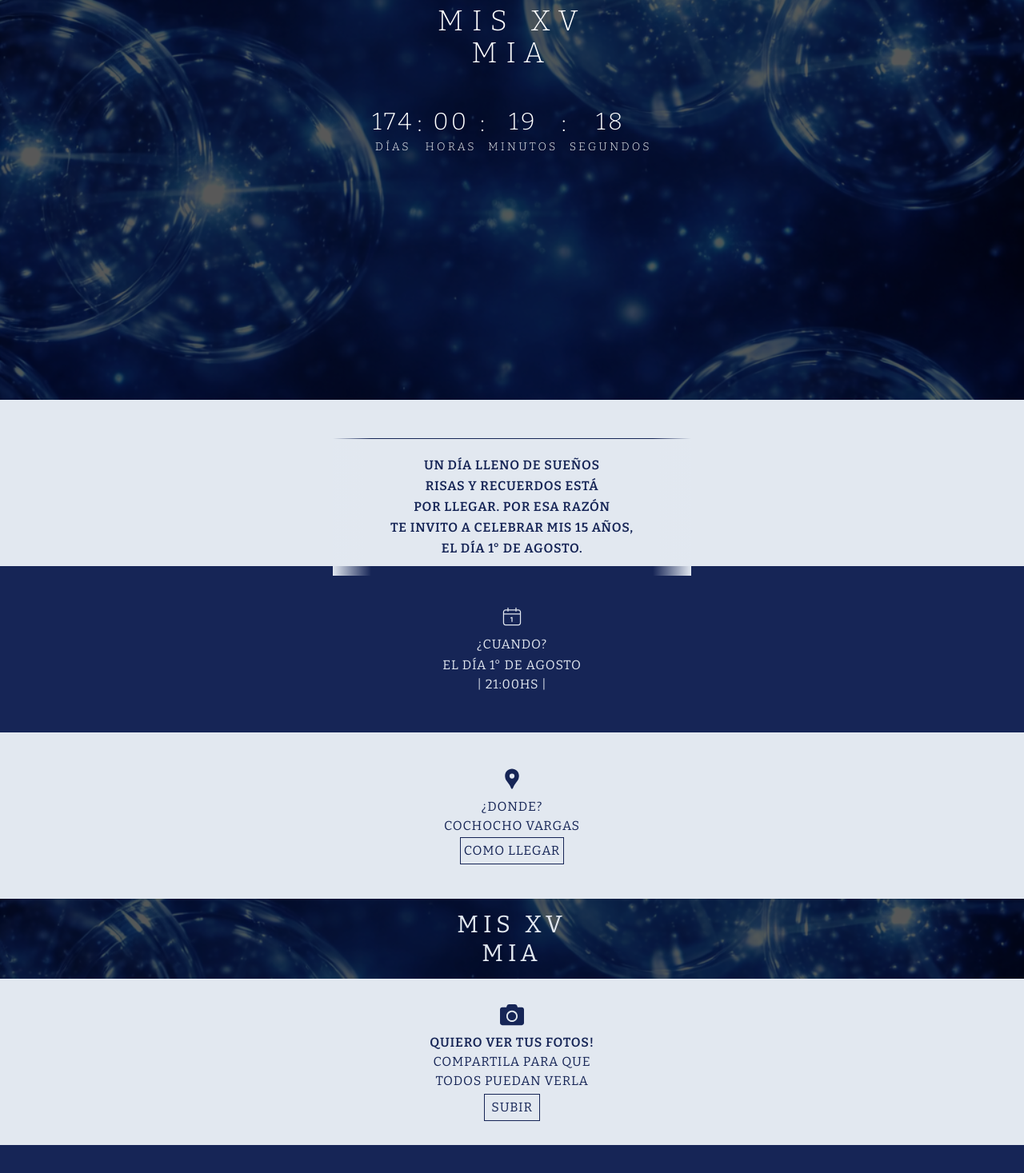
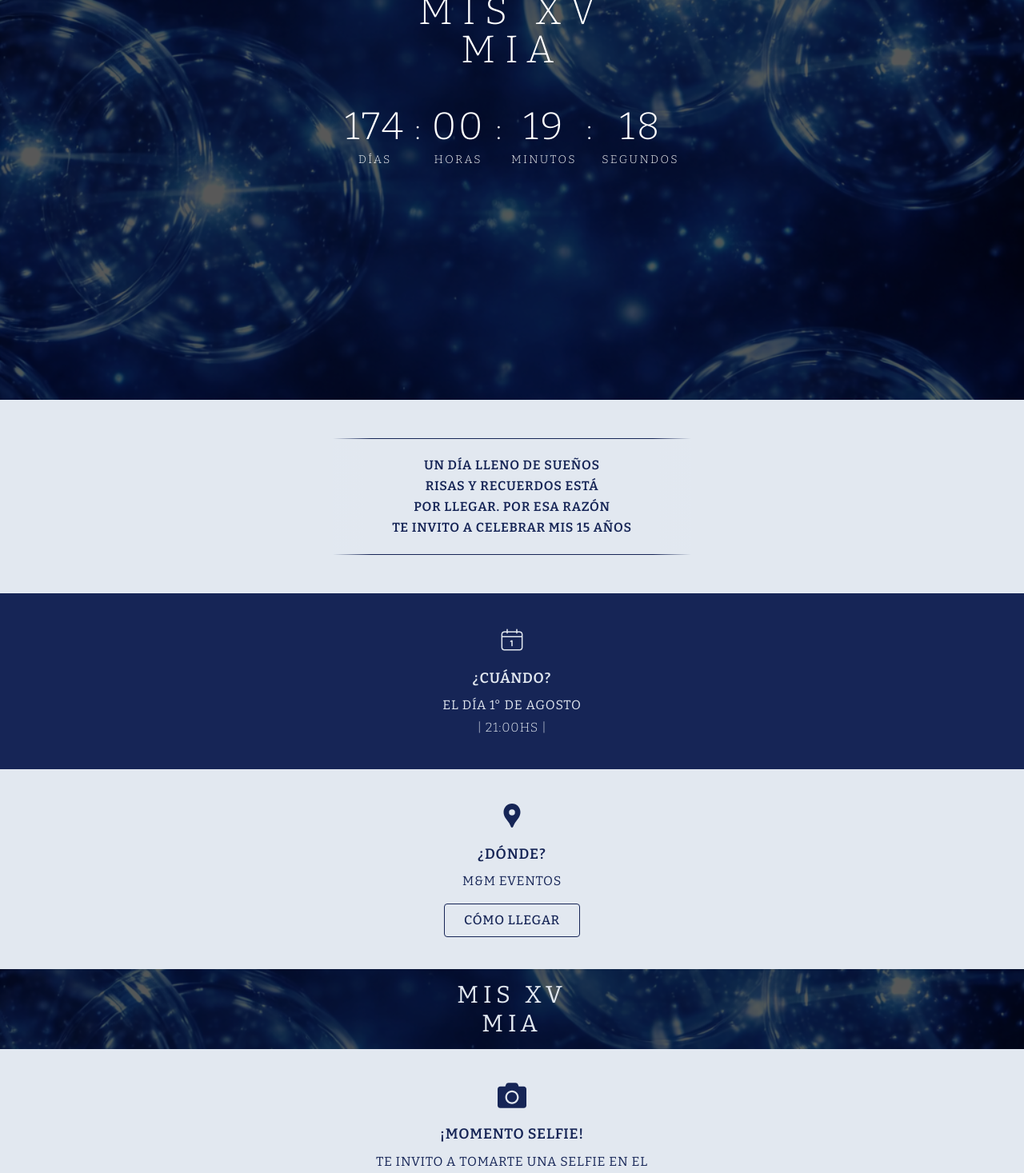
Before and after one commit to LuccasOlivero/birthday-mia-15, a Next.js app: page / in a window 1280 px wide. Shown: the part 300-1767 px from the top of the page at 80% size. Built offline with nearby package versions, Linux system fonts and the light colour scheme.

Commit message:
fix some styles

```diff
--- a/app/page.tsx
+++ b/app/page.tsx
@@ -10,6 +10,8 @@ import Info from "@/components/Info";
 import Footer from "@/components/Footer";
 
 export default function Home() {
+  // cancion de fondo
+  // https://www.youtube.com/watch?v=QYaPhMmsZ1g&list=RDQYaPhMmsZ1g&start_radio=1
   return (
     <>
       <Hero />
--- a/components/Body.tsx
+++ b/components/Body.tsx
@@ -1,23 +1,22 @@
 export default function Body() {
   return (
-    <div className="bg-slate-200 px-4 py-8 sm:px-8 sm:py-12 h-52">
-      <div className="relative max-w-md mx-auto">
+    <div className="bg-slate-200 px-4 py-8 sm:px-8 sm:py-12 min-h-52 flex items-center">
+      <div className="relative max-w-md mx-auto w-full">
         {/* Desvanecimiento izquierdo */}
-        <div className="absolute left-0 top-0 bottom-0 w-8 sm:w-12 bg-linear-to-r from-slate-200 to-transparent z-10"></div>
+        <div className="absolute left-0 top-0 bottom-0 w-8 sm:w-12 bg-gradient-to-r from-slate-200 to-transparent z-10"></div>
 
         {/* Desvanecimiento derecho */}
-        <div className="absolute right-0 top-0 bottom-0 w-8 sm:w-12 bg-linear-to-l from-slate-200 to-transparent z-10"></div>
+        <div className="absolute right-0 top-0 bottom-0 w-8 sm:w-12 bg-gradient-to-l from-slate-200 to-transparent z-10"></div>
 
         {/* Contenido con bordes */}
         <p
-          className="uppercase text-center border-b-[1.5px] border-t-[1.5px] border-blue-950 text-blue-950 py-4 sm:py-5 font-semibold text-sm sm:text-base leading-relaxed"
+          className="uppercase text-center border-b-[1.5px] border-t-[1.5px] border-blue-950 text-blue-950 py-4 sm:py-5 text-sm sm:text-base font-semibold leading-relaxed"
           style={{ letterSpacing: "0.05em" }}
         >
           Un día lleno de sueños <br />
           risas y recuerdos está <br />
-          por llegar. por esa razón <br />
-          te invito a celebrar mis 15 años, <br />
-          el día 1° de agosto.
+          por llegar. Por esa razón <br />
+          te invito a celebrar mis 15 años
         </p>
       </div>
     </div>
--- a/components/Date.tsx
+++ b/components/Date.tsx
@@ -3,15 +3,17 @@ import { CiCalendarDate } from "react-icons/ci";
 export default function Date() {
   return (
     <div
-      className="flex flex-col justify-center items-center bg-blue-950 text-slate-200 h-52 uppercase"
+      className="flex flex-col justify-center items-center bg-blue-950 text-slate-200 min-h-52 px-4 py-8 sm:py-10 uppercase"
       style={{ letterSpacing: "0.05em" }}
     >
-      <div className="mb-2">
-        <CiCalendarDate className="text-3xl" />
+      <div className="mb-3 sm:mb-4">
+        <CiCalendarDate className="text-3xl sm:text-4xl" />
       </div>
-      <h2 className="pb-0.5">¿Cuando?</h2>
-      <p>El día 1° de agosto</p>
-      <p>| 21:00hs |</p>
+      <h2 className="uppercase text-center font-semibold text-base sm:text-lg mb-2">
+        ¿Cuándo?
+      </h2>
+      <p className="text-sm sm:text-base mb-1">El día 1° de agosto</p>
+      <p className="text-sm sm:text-base font-light">| 21:00hs |</p>
     </div>
   );
 }
--- a/components/Form.tsx
+++ b/components/Form.tsx
@@ -75,10 +75,9 @@ export default function Form() {
     // Aquí conectarías con tu backend o servicio
     alert("¡Confirmación enviada! Gracias por responder.");
   };
-
   return (
     <div
-      className="relative flex flex-col justify-center items-center min-h-screen bg-cover bg-center bg-no-repeat px-4 py-6"
+      className="relative flex flex-col justify-center items-center min-h-[85vh] bg-cover bg-center bg-no-repeat px-4 py-4"
       style={{ backgroundImage: `url('/fondo15.png')` }}
     >
       <div className="absolute inset-0 bg-black/65"></div>
@@ -314,7 +313,7 @@ export default function Form() {
             type="submit"
             className="w-full bg-blue-950 text-white py-3 px-4 rounded-md font-semibold uppercase tracking-wide hover:bg-blue-900 transition-colors duration-200"
           >
-            Enviar Confirmación
+            Confirmar
           </button>
         </form>
       </div>
--- a/components/Hero.tsx
+++ b/components/Hero.tsx
@@ -45,7 +45,7 @@ export default function Hero() {
 
   return (
     <div
-      className="relative flex flex-col justify-center items-center min-h-screen bg-cover bg-center bg-no-repeat px-4"
+      className="relative flex flex-col justify-center items-center min-h-screen bg-cover bg-center bg-no-repeat px-4 py-8"
       style={{ backgroundImage: `url('/fondo15.png')` }}
     >
       {/* Overlay oscuro */}
@@ -54,65 +54,79 @@ export default function Hero() {
       {/* Contenido */}
       <div className="relative z-10 text-center w-full max-w-md">
         <h2
-          className="text-white uppercase text-3xl sm:text-4xl font-light mb-8 sm:mb-12"
-          style={{ letterSpacing: "0.3em" }}
+          className="text-white uppercase text-3xl sm:text-4xl md:text-5xl font-light mb-8 sm:mb-12"
+          style={{ letterSpacing: "0.25em" }}
         >
           Mis XV <br /> Mia
         </h2>
 
         {/* Cuenta regresiva */}
-        <div className="flex items-center justify-center gap-1 text-white font-light">
+        <div className="flex items-center justify-center gap-2 sm:gap-3 text-white font-light">
           {/* Días */}
           <div
-            className="flex flex-col items-center"
-            style={{ letterSpacing: "0.2em" }}
+            className="flex flex-col items-center min-w-[60px] sm:min-w-[70px]"
+            style={{ letterSpacing: "0.15em" }}
           >
-            <div className="text-2xl sm:text-3xl">
+            <div className="text-3xl sm:text-4xl md:text-5xl font-light">
               {formatNumber(timeLeft.days)}
             </div>
-            <div className="text-xs sm:text-sm mt-1 uppercase">Días</div>
+            <div className="text-xs sm:text-sm mt-1 sm:mt-2 uppercase">
+              Días
+            </div>
           </div>
 
           {/* Separador */}
-          <div className="text-xl sm:text-3xl mb-5">:</div>
+          <div className="text-2xl sm:text-3xl md:text-4xl font-light mb-4 sm:mb-5">
+            :
+          </div>
 
           {/* Horas */}
           <div
-            className="flex flex-col items-center"
-            style={{ letterSpacing: "0.2em" }}
+            className="flex flex-col items-center min-w-[60px] sm:min-w-[70px]"
+            style={{ letterSpacing: "0.15em" }}
           >
-            <div className="text-2xl sm:text-3xl">
+            <div className="text-3xl sm:text-4xl md:text-5xl font-light">
               {formatNumber(timeLeft.hours)}
             </div>
-            <div className="text-xs sm:text-sm mt-1 uppercase">Horas</div>
+            <div className="text-xs sm:text-sm mt-1 sm:mt-2 uppercase">
+              Horas
+            </div>
           </div>
 
           {/* Separador */}
-          <div className="text-xl sm:text-3xl mb-5">:</div>
+          <div className="text-2xl sm:text-3xl md:text-4xl font-light mb-4 sm:mb-5">
+            :
+          </div>
 
           {/* Minutos */}
           <div
-            className="flex flex-col items-center"
-            style={{ letterSpacing: "0.2em" }}
+            className="flex flex-col items-center min-w-[60px] sm:min-w-[70px]"
+            style={{ letterSpacing: "0.15em" }}
           >
-            <div className="text-2xl sm:text-3xl">
+            <div className="text-3xl sm:text-4xl md:text-5xl font-light">
               {formatNumber(timeLeft.minutes)}
             </div>
-            <div className="text-xs sm:text-sm mt-1 uppercase">Minutos</div>
+            <div className="text-xs sm:text-sm mt-1 sm:mt-2 uppercase">
+              Minutos
+            </div>
           </div>
 
           {/* Separador */}
-          <div className="text-xl sm:text-3xl mb-5">:</div>
+          <div className="text-2xl sm:text-3xl md:text-4xl font-light mb-4 sm:mb-5">
+            :
+          </div>
 
           {/* Segundos */}
           <div
-            className="flex flex-col items-center"
-            style={{ letterSpacing: "0.2em" }}
+            className="flex flex-col items-center min-w-[60px] sm:min-w-[70px]"
+            style={{ letterSpacing: "0.15em" }}
           >
-            <div className="text-2xl sm:text-3xl">
+            <div className="text-3xl sm:text-4xl md:text-5xl font-light">
               {formatNumber(timeLeft.seconds)}
             </div>
-            <div className="text-xs sm:text-sm mt-1 uppercase">Segundos</div>
+            <div className="text-xs sm:text-sm mt-1 sm:mt-2 uppercase">
+              Segundos
+            </div>
           </div>
         </div>
       </div>
--- a/components/Images.tsx
+++ b/components/Images.tsx
@@ -3,20 +3,21 @@ import { FaCamera } from "react-icons/fa";
 export default function Images() {
   return (
     <div
-      className="h-52 w-full uppercase flex flex-col justify-center items-center bg-slate-200 text-blue-950"
+      className="min-h-52 w-full uppercase flex flex-col justify-center items-center bg-slate-200 text-blue-950 px-4 py-8 sm:py-10"
       style={{ letterSpacing: "0.05em" }}
     >
       <div>
-        <FaCamera className="text-3xl mb-2" />
+        <FaCamera className="text-3xl sm:text-4xl mb-3 sm:mb-4" />
       </div>
-      <h2 className="text-blue-950 uppercase text-center font-semibold sm:text-base">
-        Quiero ver tus fotos!
+      <h2 className="text-blue-950 uppercase text-center font-semibold text-base sm:text-lg mb-2">
+        ¡momento selfie!
       </h2>
-      <p className="text-blue-950 text-center text-sm sm:text-base">
-        compartila para que <br />
-        todos puedan verla
+      <p className="text-blue-950 text-center text-sm sm:text-base leading-relaxed max-w-md">
+        Te invito a tomarte una selfie en el <br className="hidden sm:block" />
+        cumple y compartirlas conmigo por acá <br className="hidden sm:block" />
+        y si querés ahora también!
       </p>
-      <button className="uppercase p-1 px-2 mt-1 border-[1.5px] border-blue-950 hover:bg-blue-950 hover:text-slate-200 transition-colors mx-auto block">
+      <button className="uppercase p-2 px-4 sm:px-6 mt-4 sm:mt-5 border-[1.5px] border-blue-950 hover:bg-blue-950 hover:text-slate-200 transition-colors text-sm sm:text-base font-medium rounded-sm">
         subir
       </button>
     </div>
--- a/components/Info.tsx
+++ b/components/Info.tsx
@@ -11,7 +11,9 @@ export default function Info() {
       </div>
       <h2>dess code</h2>
       <h3>elegante</h3>
-      <p>evita usar color azul</p>
+      <p className="lowercase">
+        {"("}evita usar color azul{")"}
+      </p>
     </div>
   );
 }
--- a/components/SecondBanner.tsx
+++ b/components/SecondBanner.tsx
@@ -1,6 +1,6 @@
 export default function SecondBanner() {
   return (
-    <div className="bg-blue-950 px-4 py-8 sm:px-8 sm:py-12 h-33">
+    <div className="bg-blue-950 px-4 sm:px-8 sm:py-12 h-52 flex items-center justify-center">
       <div className="relative max-w-md mx-auto">
         {/* Desvanecimiento izquierdo */}
         <div className="absolute left-0 top-0 bottom-0 w-8 sm:w-12 bg-linear-to-r from-blue-950 to-transparent z-10"></div>
@@ -10,7 +10,7 @@ export default function SecondBanner() {
 
         {/* Contenido con bordes */}
         <p
-          className="uppercase text-center border-b-[1.5px] border-t-[1.5px] border-slate-200 text-slate-200 py-4 sm:py-5 text-sm sm:text-base leading-relaxed"
+          className="uppercase text-center border-b-[1.5px] border-t-[1.5px] border-slate-200 text-slate-200 py-4 px-6 sm:py-5 text-sm sm:text-base leading-relaxed"
           style={{ letterSpacing: "0.05em" }}
         >
           te invito a festar <br />
--- a/components/Ubication.tsx
+++ b/components/Ubication.tsx
@@ -1,19 +1,26 @@
+import Link from "next/link";
 import { MdLocationPin } from "react-icons/md";
 
 export default function Ubication() {
   return (
     <div
-      className="h-52 w-full uppercase flex flex-col justify-center items-center bg-slate-200 text-blue-950"
+      className="min-h-52 w-full uppercase flex flex-col justify-center items-center bg-slate-200 text-blue-950 px-4 py-8 sm:py-10"
       style={{ letterSpacing: "0.05em" }}
     >
       <div>
-        <MdLocationPin className="text-3xl mb-2" />
+        <MdLocationPin className="text-3xl sm:text-4xl mb-3 sm:mb-4" />
       </div>
-      <h2>¿donde?</h2>
-      <p>cochocho vargas</p>
-      <button className="uppercase p-1 mt-0.5 border-[1.5px] border-blue-950 hover:bg-blue-950 hover:text-slate-200 transition-colors">
-        como llegar
-      </button>
+      <h2 className="text-blue-950 uppercase text-center font-semibold text-base sm:text-lg mb-2">
+        ¿dónde?
+      </h2>
+      <p className="text-sm sm:text-base mb-3 sm:mb-4">M&M Eventos</p>
+      <Link
+        target="_blank"
+        href={"https://maps.app.goo.gl/82sqzPL3izJWv9jLA"}
+        className="uppercase p-2 px-4 sm:px-6 border-[1.5px] border-blue-950 hover:bg-blue-950 hover:text-slate-200 transition-colors text-sm sm:text-base font-medium rounded-sm"
+      >
+        cómo llegar
+      </Link>
     </div>
   );
 }
```
Also changed, not shown: 1 other file (tests, documents, lock files or other folders).
